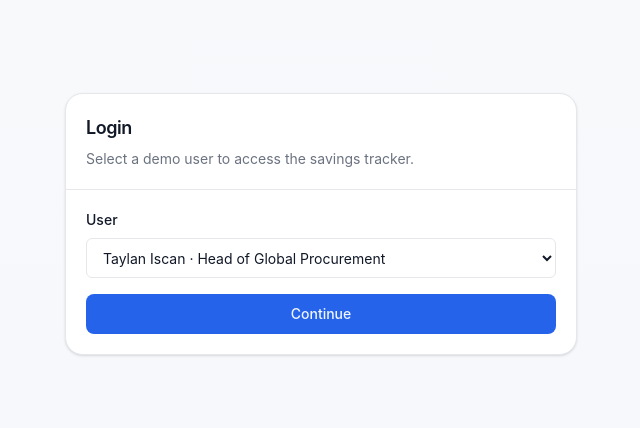
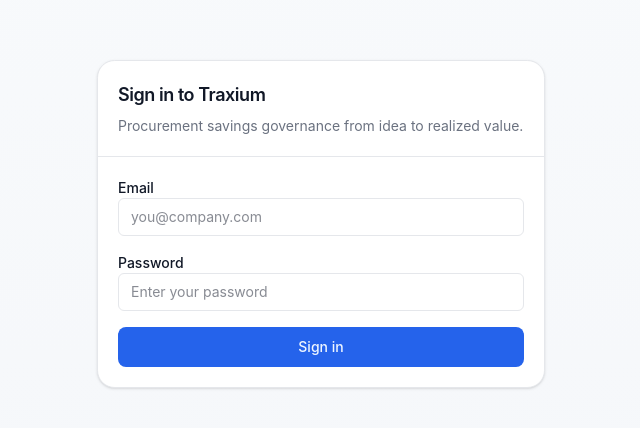
Before and after one commit to Taylaniscan/Traxium, a Next.js app: page /login in a window 1280 px wide. Shown: the part 176-604 px from the top of the page, without its empty margins (319-959 px from the left). Built offline with nearby package versions, Linux system fonts and the light colour scheme; no server answers.

Commit message:
Sync latest local changes

```diff
--- a/app/(app)/command-center/page.tsx
+++ b/app/(app)/command-center/page.tsx
@@ -1,14 +1,51 @@
+export const dynamic = "force-dynamic";
+
 import { CommandCenterClient } from "@/components/command-center/command-center-client";
 import { SectionHeading } from "@/components/ui/section-heading";
 import { getCommandCenterData, getCommandCenterFilterOptions } from "@/lib/data";
 
 export default async function CommandCenterPage() {
-  const [initialData, filterOptions] = await Promise.all([getCommandCenterData(), getCommandCenterFilterOptions()]);
+  let initialData;
+  let filterOptions;
+
+  try {
+    [initialData, filterOptions] = await Promise.all([
+      getCommandCenterData(),
+      getCommandCenterFilterOptions(),
+    ]);
+  } catch (error) {
+    console.log("Command Center data could not be loaded:", error);
+
+    initialData = {
+      cards: [],
+      savingsByPhase: [],
+      savingsByCategory: [],
+      savingsByBusinessUnit: [],
+      implementationComplexityBreakdown: [],
+      qualificationStatusBreakdown: [],
+      savingDriverBreakdown: [],
+      totalSavingsEUR: 0,
+      totalSavingsUSD: 0,
+      activeProjects: 0,
+      financeLockedCount: 0,
+    } as any;
+
+    filterOptions = {
+      categories: [],
+      businessUnits: [],
+      buyers: [],
+      plants: [],
+      suppliers: [],
+    } as any;
+  }
 
   return (
     <div className="space-y-6">
       <SectionHeading title="Command Center" />
-      <CommandCenterClient initialData={initialData} filterOptions={filterOptions} />
+      <CommandCenterClient
+        initialData={initialData}
+        filterOptions={filterOptions}
+      />
     </div>
   );
 }
--- a/app/layout.tsx
+++ b/app/layout.tsx
@@ -2,11 +2,16 @@
 import "./globals.css";
 
 export const metadata: Metadata = {
-  title: "Traxium",
-  description: "Procurement Savings Tracker MVP"
+  title: "Traxium | Procurement Savings Governance",
+  description:
+    "Traxium helps procurement and finance teams govern savings initiatives from idea to realized value.",
 };
 
-export default function RootLayout({ children }: { children: React.ReactNode }) {
+export default function RootLayout({
+  children,
+}: {
+  children: React.ReactNode;
+}) {
   return (
     <html lang="en">
       <body>{children}</body>
--- a/app/login/page.tsx
+++ b/app/login/page.tsx
@@ -1,7 +1,9 @@
-export const dynamic = "force-dynamic";
+"use client";
 
-import { cookies } from "next/headers";
-import { redirect } from "next/navigation";
+import { useMemo, useState } from "react";
+import { useRouter } from "next/navigation";
+
+import { createSupabaseBrowserClient } from "@/lib/supabase/client";
 import { Button } from "@/components/ui/button";
 import {
   Card,
@@ -12,62 +14,85 @@
 } from "@/components/ui/card";
 import { Label } from "@/components/ui/label";
 
-const DEMO_USERS = [
-  { id: "1", name: "Taylan Iscan", email: "taylan@traxium.ai", role: "Head of Global Procurement" },
-  { id: "2", name: "Alice Buyer", email: "alice@traxium.ai", role: "Buyer" },
-  { id: "3", name: "Frank Finance", email: "frank@traxium.ai", role: "Financial Controller" },
-];
+export default function LoginPage() {
+  const router = useRouter();
+  const supabase = useMemo(() => createSupabaseBrowserClient(), []);
 
-async function login(formData: FormData) {
-  "use server";
+  const [email, setEmail] = useState("");
+  const [password, setPassword] = useState("");
+  const [error, setError] = useState<string | null>(null);
+  const [loading, setLoading] = useState(false);
 
-  const email = String(formData.get("email") || "");
-  const cookieStore = await cookies();
-  cookieStore.set("traxium-user", email, {
-    httpOnly: false,
-    path: "/",
-  });
+  async function handleLogin(e: React.FormEvent<HTMLFormElement>) {
+    e.preventDefault();
+    setLoading(true);
+    setError(null);
 
-  redirect("/dashboard");
-}
+    const { error } = await supabase.auth.signInWithPassword({
+      email,
+      password,
+    });
 
-export default async function LoginPage() {
+    if (error) {
+      setError(error.message);
+      setLoading(false);
+      return;
+    }
+
+    router.push("/dashboard");
+    router.refresh();
+  }
+
   return (
-    <div className="flex min-h-screen items-center justify-center px-4">
-      <Card className="w-full max-w-lg">
+    <main className="flex min-h-screen items-center justify-center px-6 py-10">
+      <Card className="w-full max-w-md">
         <CardHeader>
-          <CardTitle>Login</CardTitle>
+          <CardTitle>Sign in to Traxium</CardTitle>
           <CardDescription>
-            Select a demo user to access the savings tracker.
+            Procurement savings governance from idea to realized value.
           </CardDescription>
         </CardHeader>
+
         <CardContent>
-          <form action={login} className="space-y-4">
-            <div>
-              <Label htmlFor="email" className="mb-2 block">
-                User
-              </Label>
-
-              <select
+          <form onSubmit={handleLogin} className="space-y-4">
+            <div className="space-y-2">
+              <Label htmlFor="email">Email</Label>
+              <input
                 id="email"
-                name="email"
-                defaultValue={DEMO_USERS[0].email}
-                className="flex h-10 w-full rounded-md border border-input bg-background px-3 py-2 text-sm"
-              >
-                {DEMO_USERS.map((user) => (
-                  <option key={user.id} value={user.email}>
-                    {user.name} · {user.role}
-                  </option>
-                ))}
-              </select>
+                type="email"
+                autoComplete="email"
+                className="w-full rounded-md border px-3 py-2 text-sm outline-none focus:ring-2"
+                value={email}
+                onChange={(e) => setEmail(e.target.value)}
+                placeholder="you@company.com"
+                required
+              />
             </div>
 
-            <Button type="submit" className="w-full">
-              Continue
+            <div className="space-y-2">
+              <Label htmlFor="password">Password</Label>
+              <input
+                id="password"
+                type="password"
+                autoComplete="current-password"
+                className="w-full rounded-md border px-3 py-2 text-sm outline-none focus:ring-2"
+                value={password}
+                onChange={(e) => setPassword(e.target.value)}
+                placeholder="Enter your password"
+                required
+              />
+            </div>
+
+            {error ? (
+              <p className="text-sm text-red-600">{error}</p>
+            ) : null}
+
+            <Button type="submit" className="w-full" disabled={loading}>
+              {loading ? "Signing in..." : "Sign in"}
             </Button>
           </form>
         </CardContent>
       </Card>
-    </div>
+    </main>
   );
 }
--- a/app/logout/route.ts
+++ b/app/logout/route.ts
@@ -1,21 +1,19 @@
-import { cookies } from "next/headers";
 import { NextResponse } from "next/server";
 
-async function clearSession() {
-  const cookieStore = await cookies();
-  cookieStore.delete("traxium-user");
-}
+import { createSupabaseServerClient } from "@/lib/supabase/server";
 
-export async function POST(request: Request) {
-  await clearSession();
+async function logoutAndRedirect(request: Request) {
+  const supabase = await createSupabaseServerClient();
+  await supabase.auth.signOut();
 
   const url = new URL("/login", request.url);
   return NextResponse.redirect(url);
 }
 
 export async function GET(request: Request) {
-  await clearSession();
+  return logoutAndRedirect(request);
+}
 
-  const url = new URL("/login", request.url);
-  return NextResponse.redirect(url);
+export async function POST(request: Request) {
+  return logoutAndRedirect(request);
 }
--- a/app/page.tsx
+++ b/app/page.tsx
@@ -1,3 +1,75 @@
-export default function HomePage() {
-  return null;
+import Link from "next/link";
+import { redirect } from "next/navigation";
+
+import { getCurrentUser } from "@/lib/auth";
+
+export default async function HomePage() {
+  const user = await getCurrentUser();
+
+  if (user) {
+    redirect("/dashboard");
+  }
+
+  return (
+    <main className="min-h-screen bg-background text-foreground">
+      <section className="mx-auto flex max-w-6xl flex-col gap-10 px-6 py-20">
+        <div className="max-w-3xl space-y-6">
+          <div className="inline-flex rounded-full border px-3 py-1 text-sm">
+            Procurement Savings Governance
+          </div>
+
+          <h1 className="text-4xl font-semibold tracking-tight sm:text-5xl">
+            Control procurement savings from idea to realized value.
+          </h1>
+
+          <p className="text-lg text-muted-foreground">
+            Traxium helps procurement and finance teams replace spreadsheet chaos
+            with one governed system for savings initiatives, approvals, and reporting.
+          </p>
+
+          <div className="flex flex-wrap gap-3">
+            <Link
+              href="/login"
+              className="inline-flex items-center justify-center rounded-md bg-primary px-5 py-3 text-sm font-medium text-primary-foreground"
+            >
+              Sign in
+            </Link>
+
+            <Link
+              href="/dashboard"
+              className="inline-flex items-center justify-center rounded-md border px-5 py-3 text-sm font-medium"
+            >
+              View product
+            </Link>
+          </div>
+        </div>
+
+        <div className="grid gap-4 sm:grid-cols-3">
+          <div className="rounded-xl border p-5">
+            <h2 className="font-medium">Track initiatives</h2>
+            <p className="mt-2 text-sm text-muted-foreground">
+              Capture savings cards with owners, categories, suppliers, plants,
+              and financial impact.
+            </p>
+          </div>
+
+          <div className="rounded-xl border p-5">
+            <h2 className="font-medium">Govern approvals</h2>
+            <p className="mt-2 text-sm text-muted-foreground">
+              Move initiatives through controlled workflow phases with visibility
+              for procurement leadership and finance.
+            </p>
+          </div>
+
+          <div className="rounded-xl border p-5">
+            <h2 className="font-medium">Report outcomes</h2>
+            <p className="mt-2 text-sm text-muted-foreground">
+              Give stakeholders one trusted view of pipeline, execution status,
+              and savings performance.
+            </p>
+          </div>
+        </div>
+      </section>
+    </main>
+  );
 }
--- a/lib/supabase/client.ts
+++ b/lib/supabase/client.ts
@@ -0,0 +1,10 @@
+"use client";
+
+import { createBrowserClient } from "@supabase/ssr";
+
+export function createSupabaseBrowserClient() {
+  return createBrowserClient(
+    process.env.NEXT_PUBLIC_SUPABASE_URL!,
+    process.env.NEXT_PUBLIC_SUPABASE_ANON_KEY!
+  );
+}
```
Also changed, not shown: app/(app)/open-actions/page.tsx (+25 -14 lines), app/(app)/timeline/page.tsx (+45 -8 lines).
